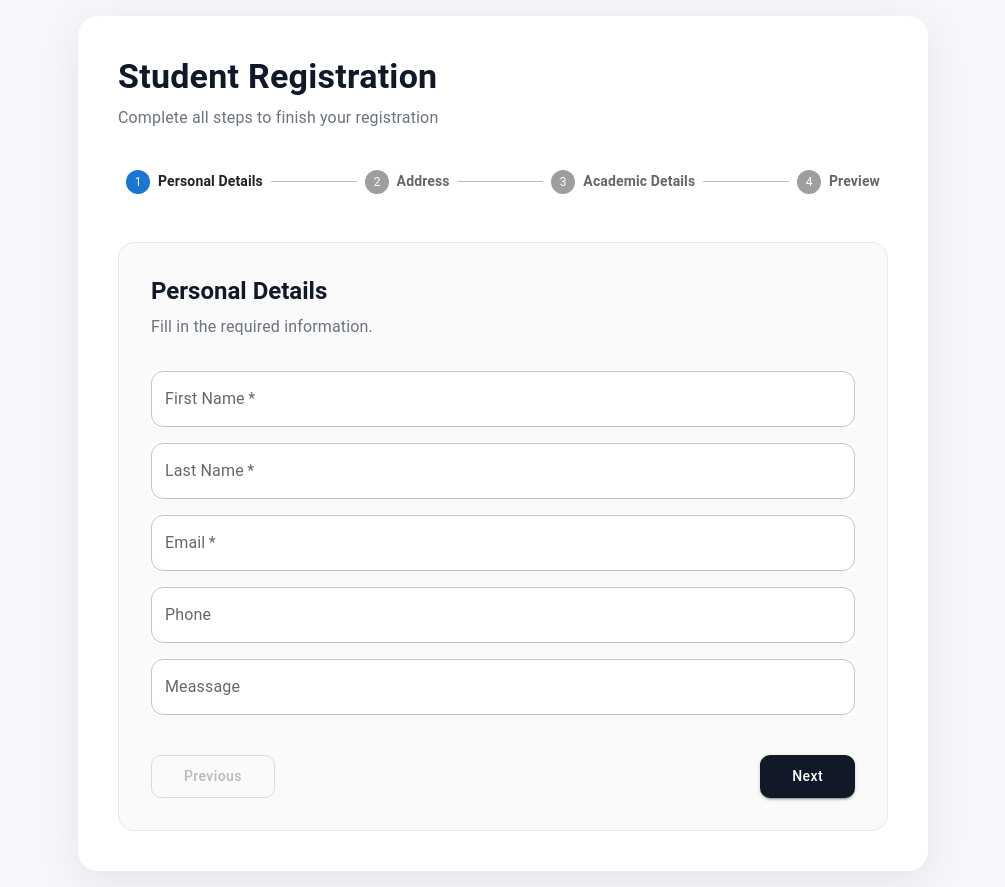
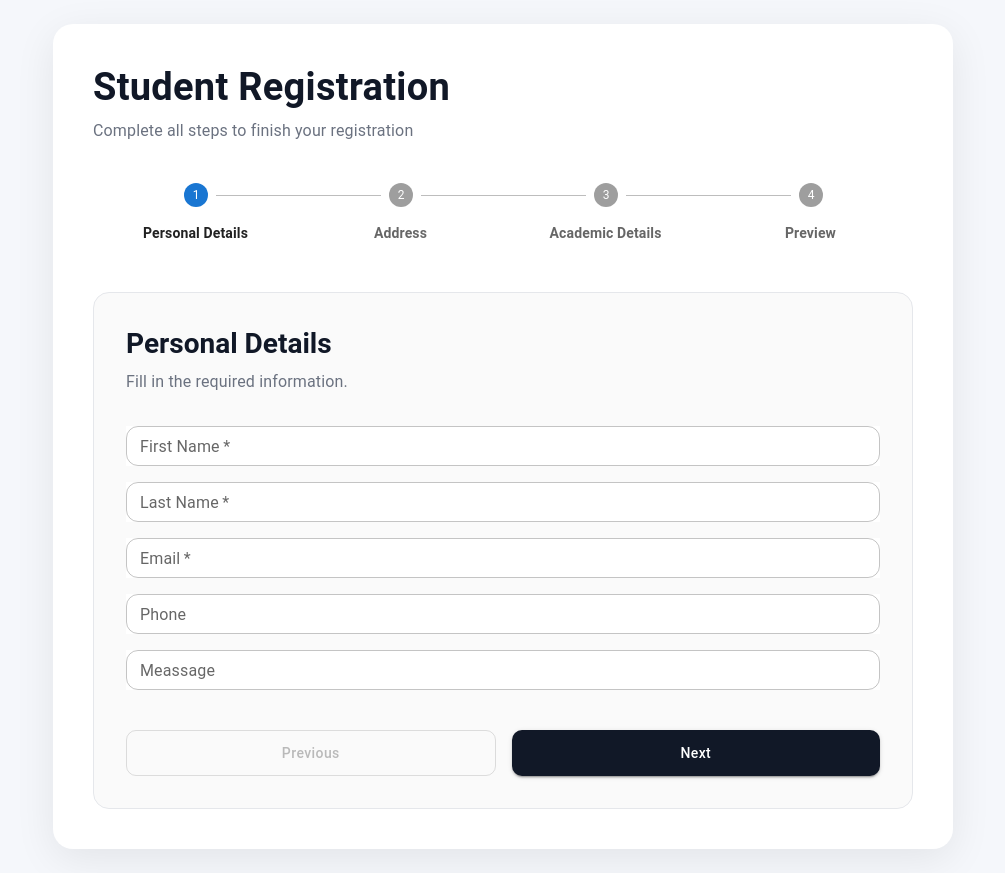
Before and after one commit to prosonjit2006/Assignment-4, a React (Vite) app: page /form in a window 1280 px wide. Shown: the whole page, without its empty margins (137-1142 px from the left). Built offline with nearby package versions, Linux system fonts and the light colour scheme.

Commit message:
code edited

```diff
--- a/src/components/ProductCard.tsx
+++ b/src/components/ProductCard.tsx
@@ -15,7 +15,7 @@ const ProductCard = ({ product }: ProductCardProps) => {
 
   return (
     <div className="group overflow-hidden rounded-[28px] bg-white shadow-sm transition-all duration-700 hover:-translate-y-2 hover:shadow-2xl">
-      {/* IMAGE */}
+      {/* image */}
       <div className="relative overflow-hidden">
         <button className="absolute right-4 top-4 z-20 rounded-full bg-white/90 p-3 shadow-md backdrop-blur-md transition hover:bg-orange-500 hover:text-white">
           <Heart className="h-5 w-5" />
@@ -32,7 +32,7 @@ const ProductCard = ({ product }: ProductCardProps) => {
         </div>
       </div>
 
-      {/* CONTENT */}
+      {/* content */}
       <div className="p-6">
         <div className="mb-3 flex items-center gap-2">
           <Star className="h-4 w-4 fill-orange-400 text-orange-400" />
--- a/src/context/shoppingcart/ShoppingCartContext.tsx
+++ b/src/context/shoppingcart/ShoppingCartContext.tsx
@@ -1,7 +1,6 @@
-import { createContext } from "react"
-import type { productContexttype } from "../../typescript/interface/shoppingcart.interface"
+import { createContext } from "react";
+import type { productContexttype } from "../../typescript/interface/shoppingcart.interface";
 
+const ShoppingCartContext = createContext<productContexttype | null>(null);
 
-const ShoppingCartContext = createContext< productContexttype | null>(null)
-
-export default ShoppingCartContext
+export default ShoppingCartContext;
--- a/src/context/wizardform/WizardFormContext.tsx
+++ b/src/context/wizardform/WizardFormContext.tsx
@@ -1,7 +1,6 @@
-import { createContext } from "react"
-import type { wizardformcontexttype } from "../../typescript/interface/wizardform.interface"
+import { createContext } from "react";
+import type { wizardformcontexttype } from "../../typescript/interface/wizardform.interface";
 
+const WizardFormContext = createContext<wizardformcontexttype | null>(null);
 
-const WizardFormContext = createContext< wizardformcontexttype | null>(null)
-
-export default WizardFormContext
+export default WizardFormContext;
--- a/src/layout/Navbar.tsx
+++ b/src/layout/Navbar.tsx
@@ -5,12 +5,12 @@ const Navbar = () => {
   return (
     <nav className="w-full border-b border-gray-200 bg-white shadow-sm">
       <div className="mx-auto flex max-w-7xl items-center justify-between px-6 py-4">
-        {/* Logo */}
+        {/* logo */}
         <Link to="/" className="text-2xl font-bold tracking-wide text-gray-800">
           Assignment 4
         </Link>
 
-        {/* Navigation Links */}
+        {/* navigation link */}
         <div className="flex items-center gap-4">
           {navItems.map((item) => {
             return (
--- a/src/pages/shoppingcart/Cart.tsx
+++ b/src/pages/shoppingcart/Cart.tsx
@@ -13,15 +13,15 @@ const Cart = () => {
       0,
     ) || 0;
 
-  const shipping = subtotal > 49 ? 0 : 10;
+  const shipping = subtotal > 11 ? 0 : 10;
   const tax = subtotal * 0.1;
   const total = subtotal + shipping + tax;
 
   return (
     <section className="h-fit bg-[#f8f5f2] py-20">
-      {/* CONTAINER */}
+      {/* container */}
       <div className="mx-auto max-w-7xl px-4 sm:px-6 lg:px-8">
-        {/* HEADER */}
+        {/* header */}
         <div className="mb-14 text-center">
           <div className="mb-4 flex justify-center">
             <div className="rounded-full bg-orange-100 p-4 text-orange-500">
@@ -49,17 +49,17 @@ const Cart = () => {
           )}
         </div>
 
-        {/* MAIN GRID */}
+        {/* main grid */}
         {(ProductContext?.state.cart.length ?? 0) ? (
           <div className="grid grid-cols-1 gap-10 lg:grid-cols-[2fr_1fr]">
-            {/* LEFT SIDE */}
+            {/* left side */}
             <div className="max-h-[580px] space-y-6 overflow-y-auto pr-2">
               {ProductContext?.state?.cart?.map((product) => (
                 <div
                   key={product.id}
                   className="flex flex-col gap-6 rounded-[28px] bg-white p-5 shadow-sm transition-all duration-300 hover:shadow-xl sm:flex-row"
                 >
-                  {/* IMAGE */}
+                  {/* image */}
                   <div className="overflow-hidden rounded-3xl">
                     <img
                       src={product.thumbnail}
@@ -68,7 +68,7 @@ const Cart = () => {
                     />
                   </div>
 
-                  {/* CONTENT */}
+                  {/* content */}
                   <div className="flex flex-1 flex-col justify-between">
                     <div>
                       <h2 className="text-2xl font-black text-neutral-900">
@@ -84,9 +84,9 @@ const Cart = () => {
                       </h3>
                     </div>
 
-                    {/* ACTIONS */}
+                    {/* actions */}
                     <div className="mt-6 flex flex-wrap items-center justify-between gap-5">
-                      {/* QUANTITY */}
+                      {/* quantity */}
                       <div className="flex items-center rounded-full border border-neutral-200 bg-neutral-50 p-2">
                         <button
                           onClick={() => ProductContext.decriseQnt(product.id)}
@@ -107,7 +107,7 @@ const Cart = () => {
                         </button>
                       </div>
 
-                      {/* DELETE BUTTON */}
+                      {/* delete button */}
                       <button
                         onClick={() => ProductContext.deleteProduct(product.id)}
                         className="flex items-center gap-2 rounded-full bg-red-50 px-5 py-3 text-sm font-semibold text-red-500 transition-all duration-300 hover:bg-red-500 hover:text-white"
@@ -121,14 +121,14 @@ const Cart = () => {
               ))}
             </div>
 
-            {/* RIGHT SIDE */}
+            {/* right side */}
             <div className="h-fit rounded-[32px] bg-white p-8 shadow-sm">
               <h2 className="text-2xl font-black text-neutral-900">
                 Order Summary
               </h2>
 
               <div className="mt-8 space-y-5">
-                {/* PRODUCTS */}
+                {/* products */}
                 <div className="flex items-center justify-between">
                   <span className="text-neutral-600">Products</span>
 
@@ -137,7 +137,7 @@ const Cart = () => {
                   </span>
                 </div>
 
-                {/* SUBTOTAL */}
+                {/* subtotal */}
                 <div className="flex items-center justify-between">
                   <span className="text-neutral-600">Subtotal</span>
 
@@ -146,7 +146,7 @@ const Cart = () => {
                   </span>
                 </div>
 
-                {/* SHIPPING */}
+                {/* shipping */}
                 <div className="flex items-center justify-between">
                   <span className="text-neutral-600">Shipping</span>
 
@@ -159,7 +159,7 @@ const Cart = () => {
                   </span>
                 </div>
 
-                {/* TAX */}
+                {/* tax */}
                 <div className="flex items-center justify-between">
                   <span className="text-neutral-600">Tax (10%)</span>
 
@@ -168,7 +168,7 @@ const Cart = () => {
                   </span>
                 </div>
 
-                {/* TOTAL */}
+                {/* total */}
                 <div className="border-t border-dashed border-neutral-200 pt-5">
                   <div className="flex items-center justify-between">
                     <span className="text-lg font-bold text-neutral-900">
@@ -182,7 +182,7 @@ const Cart = () => {
                 </div>
               </div>
 
-              {/* CHECKOUT BUTTON */}
+              {/* checkout button */}
               <button className="mt-8 w-full rounded-full bg-orange-500 px-6 py-4 text-sm font-bold text-white transition-all duration-300 hover:bg-orange-600 hover:shadow-xl">
                 Proceed To Checkout
               </button>
--- a/src/pages/wizardform/WizardForm.tsx
+++ b/src/pages/wizardform/WizardForm.tsx
@@ -24,9 +24,7 @@ export default function HorizontalLinearStepper() {
 
   const { state, handleNext, handlePrevious, updateField } = wizardcontext;
 
-  // ============================================
-  // GET CURRENT STEP FIELDS
-  // ============================================
+  //  get current step fields
 
   const getCurrentFields = () => {
     switch (state.step) {
@@ -44,9 +42,7 @@ export default function HorizontalLinearStepper() {
     }
   };
 
-  // ============================================
-  // PREVIEW SECTION
-  // ============================================
+  //  preview section
 
   const allFields = [
     ...personalDetailsInput,
@@ -69,19 +65,45 @@ export default function HorizontalLinearStepper() {
             sx={{
               display: "flex",
               justifyContent: "space-between",
+              alignItems: {
+                xs: "flex-start",
+                sm: "center",
+              },
+              flexDirection: {
+                xs: "column",
+                sm: "row",
+              },
+              gap: 1,
               borderBottom: "1px solid #e5e7eb",
               paddingBottom: 1,
+              wordBreak: "break-word",
             }}
           >
             <Typography
               sx={{
                 fontWeight: 600,
+                fontSize: {
+                  xs: "14px",
+                  sm: "16px",
+                },
               }}
             >
               {field.label}
             </Typography>
 
-            <Typography>
+            <Typography
+              sx={{
+                textAlign: {
+                  xs: "left",
+                  sm: "right",
+                },
+                width: "100%",
+                fontSize: {
+                  xs: "14px",
+                  sm: "16px",
+                },
+              }}
+            >
               {state.formData[field.name as keyof typeof state.formData]}
             </Typography>
           </Box>
@@ -90,9 +112,7 @@ export default function HorizontalLinearStepper() {
     );
   };
 
-  // ============================================
-  // FINAL SUBMIT
-  // ============================================
+  // final submit
 
   const handleFinalSubmit = () => {
     console.log(state.formData);
@@ -111,31 +131,58 @@ export default function HorizontalLinearStepper() {
         display: "flex",
         justifyContent: "center",
         alignItems: "center",
-        padding: 2,
+
+        // responsive container padding
+        padding: {
+          xs: 1.5,
+          sm: 2,
+          md: 3,
+        },
       }}
     >
       <Box
         sx={{
           width: "100%",
-          maxWidth: "850px",
+
+          // fixed responsive width issue
+          maxWidth: {
+            xs: "100%",
+            sm: "700px",
+            md: "900px",
+          },
+
           backgroundColor: "white",
-          borderRadius: "20px",
+          borderRadius: {
+            xs: "14px",
+            md: "20px",
+          },
+
           padding: {
-            xs: "25px",
+            xs: "18px",
+            sm: "25px",
             md: "40px",
           },
+
           boxShadow: "0px 10px 40px rgba(0,0,0,0.08)",
+          overflow: "hidden",
         }}
       >
-        {/* HEADER */}
+        {/* header */}
 
-        <Box sx={{ mb: 5 }}>
+        <Box sx={{ mb: { xs: 3, md: 5 } }}>
           <Typography
             variant="h4"
             sx={{
               fontWeight: 700,
               color: "#111827",
               mb: 1,
+
+              // responsive heading
+              fontSize: {
+                xs: "26px",
+                sm: "32px",
+                md: "38px",
+              },
             }}
           >
             Student Registration
@@ -145,23 +192,51 @@ export default function HorizontalLinearStepper() {
             variant="body1"
             sx={{
               color: "#6b7280",
+              fontSize: {
+                xs: "14px",
+                sm: "16px",
+              },
             }}
           >
             Complete all steps to finish your registration
           </Typography>
         </Box>
 
-        {/* STEPPER */}
+        {/* stepper */}
 
-        <Box sx={{ mb: 6 }}>
-          <Stepper activeStep={state.step}>
+        <Box
+          sx={{
+            mb: { xs: 4, md: 6 },
+
+            // allow horizontal scroll on mobile
+            overflowX: "auto",
+
+            // remove scrollbar visibility
+            "&::-webkit-scrollbar": {
+              display: "none",
+            },
+          }}
+        >
+          <Stepper
+            activeStep={state.step}
+            alternativeLabel
+            sx={{
+              minWidth: {
+                xs: "650px",
+                md: "100%",
+              },
+            }}
+          >
             {steps.map((label) => (
               <Step key={label}>
                 <StepLabel>
                   <Typography
                     sx={{
                       fontWeight: 600,
-                      fontSize: "14px",
+                      fontSize: {
+                        xs: "12px",
+                        sm: "14px",
+                      },
                     }}
                   >
                     {label}
@@ -172,21 +247,30 @@ export default function HorizontalLinearStepper() {
           </Stepper>
         </Box>
 
-        {/* FORM AREA */}
+        {/* form area */}
 
         <Box
           sx={{
             minHeight: "300px",
             border: "1px solid #e5e7eb",
-            borderRadius: "16px",
-            padding: 4,
+            borderRadius: {
+              xs: "12px",
+              md: "16px",
+            },
+
+            padding: {
+              xs: 2,
+              sm: 3,
+              md: 4,
+            },
+
             backgroundColor: "#fafafa",
             display: "flex",
             flexDirection: "column",
             justifyContent: "center",
           }}
         >
-          {/* STEP TITLE */}
+          {/* step title */}
 
           <Typography
             variant="h5"
@@ -194,6 +278,12 @@ export default function HorizontalLinearStepper() {
               fontWeight: 700,
               mb: 1,
               color: "#111827",
+
+              // responsive title
+              fontSize: {
+                xs: "22px",
+                sm: "28px",
+              },
             }}
           >
             {steps[state.step]}
@@ -203,12 +293,16 @@ export default function HorizontalLinearStepper() {
             sx={{
               color: "#6b7280",
               mb: 4,
+              fontSize: {
+                xs: "14px",
+                sm: "16px",
+              },
             }}
           >
             Fill in the required information.
           </Typography>
 
-          {/* DYNAMIC FORM */}
+          {/* dynamic form */}
 
           {state.step === 3 ? (
             renderPreview()
@@ -234,6 +328,7 @@ export default function HorizontalLinearStepper() {
                   onChange={(e) => updateField(item.name, e.target.value)}
                   required={item.required}
                   variant="outlined"
+                  size="small"
                   sx={{
                     backgroundColor: "white",
 
@@ -255,11 +350,19 @@ export default function HorizontalLinearStepper() {
             </Box>
           )}
 
-          {/* BUTTONS */}
+          {/* buttons */}
 
           <Box
             sx={{
               display: "flex",
+
+              // responsive button layout
+              flexDirection: {
+                xs: "column",
+                sm: "row",
+              },
+
+              gap: 2,
               justifyContent: "space-between",
               mt: 5,
             }}
@@ -268,11 +371,16 @@ export default function HorizontalLinearStepper() {
               disabled={state.step === 0}
               onClick={handlePrevious}
               variant="outlined"
+              fullWidth
               sx={{
                 textTransform: "none",
                 borderRadius: "10px",
                 paddingX: 4,
-                paddingY: 1,
+                paddingY: 1.2,
+                order: {
+                  xs: 2,
+                  sm: 1,
+                },
               }}
             >
               Previous
@@ -282,12 +390,17 @@ export default function HorizontalLinearStepper() {
               <Button
                 onClick={handleFinalSubmit}
                 variant="contained"
+                fullWidth
                 sx={{
                   textTransform: "none",
                   borderRadius: "10px",
                   paddingX: 4,
-                  paddingY: 1,
+                  paddingY: 1.2,
                   backgroundColor: "#16a34a",
+                  order: {
+                    xs: 1,
+                    sm: 2,
+                  },
                 }}
               >
                 Submit
@@ -296,12 +409,17 @@ export default function HorizontalLinearStepper() {
               <Button
                 onClick={handleNext}
                 variant="contained"
+                fullWidth
                 sx={{
                   textTransform: "none",
                   borderRadius: "10px",
                   paddingX: 4,
-                  paddingY: 1,
+                  paddingY: 1.2,
                   backgroundColor: "#111827",
+                  order: {
+                    xs: 1,
+                    sm: 2,
+                  },
                 }}
               >
                 Next
```
Also changed, not shown: src/context/wizardform/WizardFormProvider.tsx (+15 -1 lines), src/layout/shoppingCart/CartFooter.tsx (+8 -11 lines), src/layout/shoppingCart/CartNavba.tsx (+6 -6 lines), src/pages/shoppingcart/Products.tsx (+10 -13 lines).
